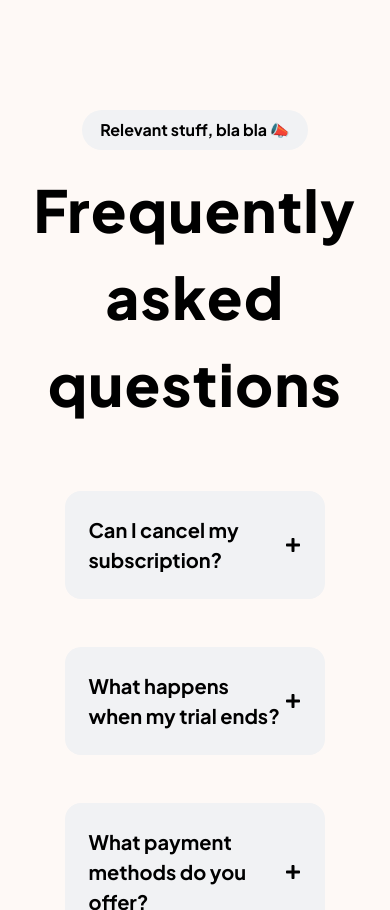
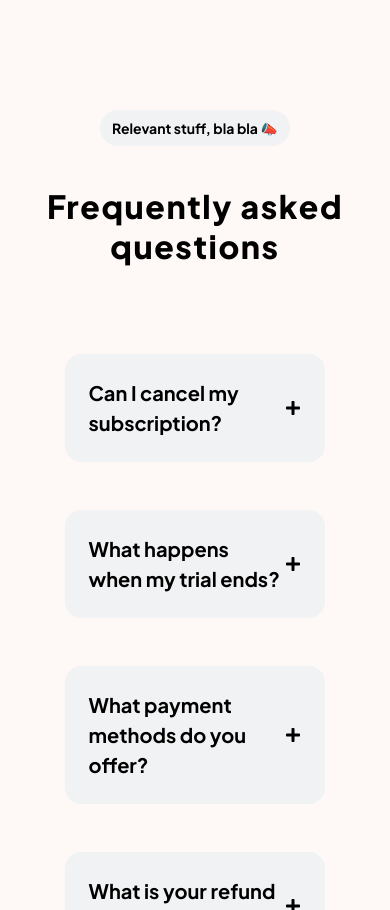
Before and after one commit to saurabh1215/Assignment-1, a React (Create React App) app: page / in a window 390 px wide. Shown: the part 10528-11438 px from the top of the page. Built offline with nearby package versions, Linux system fonts and the light colour scheme.

Commit message:
FAQs section responsive

```diff
--- a/src/components/FAQs.jsx
+++ b/src/components/FAQs.jsx
@@ -37,10 +37,10 @@ const FAQs = () => {
       id="faqs"
     >
       <div className="flex flex-none flex-col items-center justify-center  gap-4">
-        <div className="bg-[#F1F2F4] py-[8px] px-[18px] rounded-full font-PlusJakartaSansBold text-[16px]">
+        <div className="bg-[#F1F2F4] md:py-2 md:px-4 py-2 px-3 rounded-full font-PlusJakartaSansBold text-sm md:text-base ">
           Relevant stuff, bla bla 📣
         </div>
-        <div className="flex flex-none items-center justify-center text-center tracking-wide text-[58px] font-PlusJakartaSansExtraBold ">
+        <div className="flex flex-none items-center justify-center text-center md:text-[3.25rem] text-[2rem] font-PlusJakartaSansExtraBold md:leading-[5rem] md:tracking-wider leading-[2.5rem] tracking-wider py-2 mx-6 my-4 ">
           Frequently asked questions
         </div>
       </div>
```
